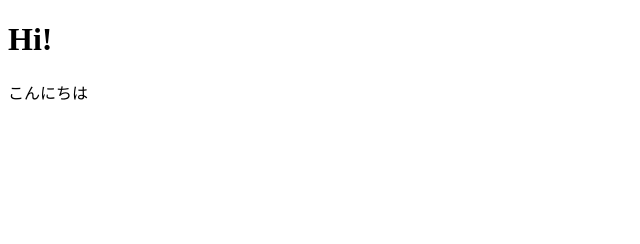
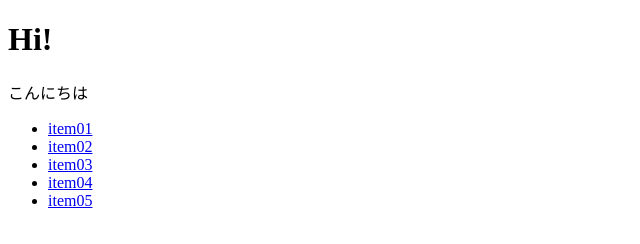
Before and after one commit to zd2C03/GroupRed, a plain HTML site: page index.html in a window 1280 px wide. Shown: the whole page, without its empty margins (0-640 px from the left). Drawn offline with Linux system fonts and the light colour scheme; files that its build step writes are made by us from their sources.

Commit message:
nav追加

```diff
--- a/index.html
+++ b/index.html
@@ -10,6 +10,14 @@
 <body>
     <h1>Hi!</h1>
     <p>こんにちは</p>
-
+    <nav>
+    	<ul>
+    		<li><a href="01.html">item01</a></li>
+    		<li><a href="02.html">item02</a></li>
+    		<li><a href="03.html">item03</a></li>
+    		<li><a href="04.html">item04</a></li>
+    		<li><a href="05.html">item05</a></li>
+    	</ul>
+    </nav>
 </body>
 </html>
```
